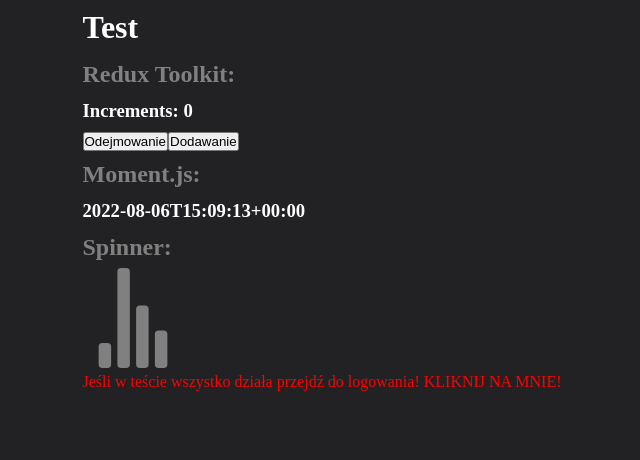
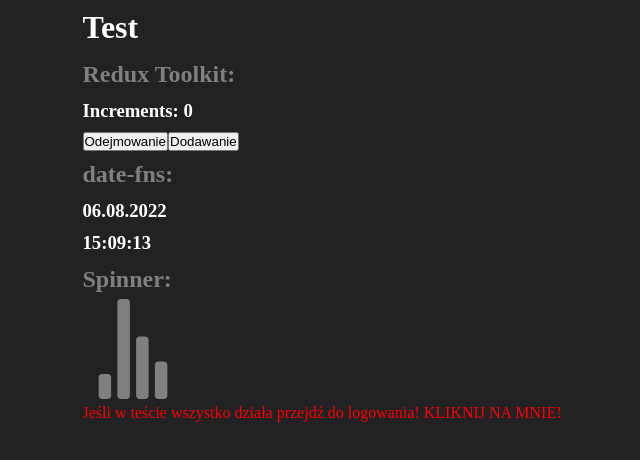
Before and after one commit to Jutrzenka/HeadHunterG11-FR, a React (Create React App) app: page / in a window 1280 px wide. Shown: the top 460 px of the page, without its empty margins (318-958 px from the left). Built offline with nearby package versions, Linux system fonts and the light colour scheme.

Commit message:
Remove moment.js and install date-fns

```diff
--- a/package.json
+++ b/package.json
@@ -16,7 +16,7 @@
   },
   "dependencies": {
     "@reduxjs/toolkit": "^1.8.3",
-    "moment": "^2.29.4",
+    "date-fns": "^2.29.1",
     "react": "^18.2.0",
     "react-dom": "^18.2.0",
     "react-loader-spinner": "^5.1.5",
--- a/src/views/TestViews.tsx
+++ b/src/views/TestViews.tsx
@@ -1,10 +1,10 @@
 import React from 'react';
-import moment from 'moment';
 import { Audio } from 'react-loader-spinner';
 import { NavLink } from 'react-router-dom';
 import { RootState } from '../redux/store';
 import { useDispatch, useSelector } from 'react-redux';
 import { decrement, increment } from '../redux/slice/counter';
+import { format } from 'date-fns';
 
 export const TestViews = () => {
   const count = useSelector((state: RootState) => state.counter.value);
@@ -18,8 +18,9 @@ export const TestViews = () => {
         <h3>Increments: {count}</h3>
         <button onClick={() => dispatch(decrement())}>Odejmowanie</button>
         <button onClick={() => dispatch(increment())}>Dodawanie</button>
-        <h2 style={{ color: 'grey' }}>Moment.js:</h2>
-        <h3>{moment().format()}</h3>
+        <h2 style={{ color: 'grey' }}>date-fns:</h2>
+        <h3>{format(new Date(), `dd.MM.yyyy`)}</h3>
+        <h3>{format(new Date(), `kk:mm:ss`)}</h3>
         <h2 style={{ color: 'grey' }}>Spinner:</h2>
         <Audio height="100" width="100" color="grey" ariaLabel="loading" />
         <NavLink to={'/login'}>
```
